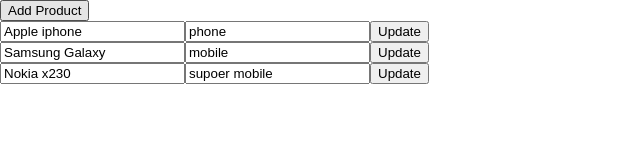
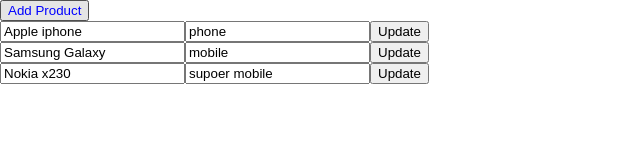
Before and after one commit to sebastianjohn11/task-app, a Vue app: page /#/products in a window 1280 px wide. Shown: the top 160 px of the page, without its empty margins (0-640 px from the left). Built offline with nearby package versions, Linux system fonts and the light colour scheme.

Commit message:
Added blue color to button style

```diff
--- a/src/components/ProductList.vue
+++ b/src/components/ProductList.vue
@@ -1,6 +1,6 @@
 <template>
   <div>
-    <button>Add Product</button>
+    <button class="btn-style">Add Product</button>
     <div v-for="(product, index) in productList" :key="index">
       <product-description :product="product" @update-product-list="updateProductList"/>
     </div>
@@ -43,3 +43,9 @@
   }
 }
 </script>
+
+<style scoped>
+.btn-style {
+  color: blue;
+}
+</style>
```
